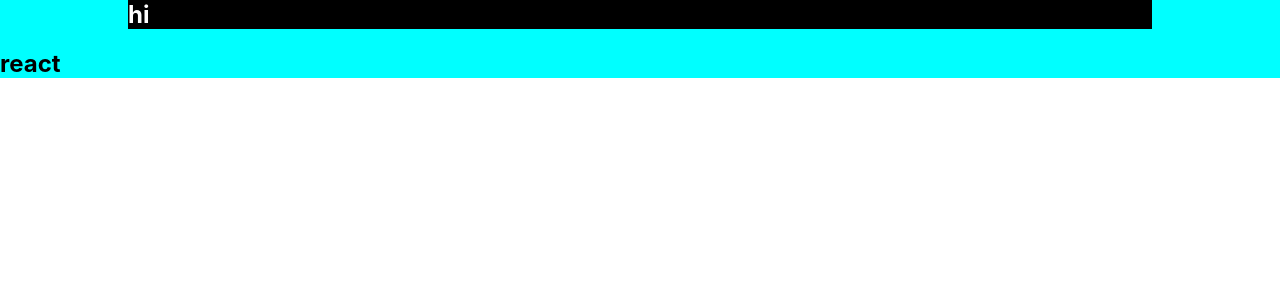
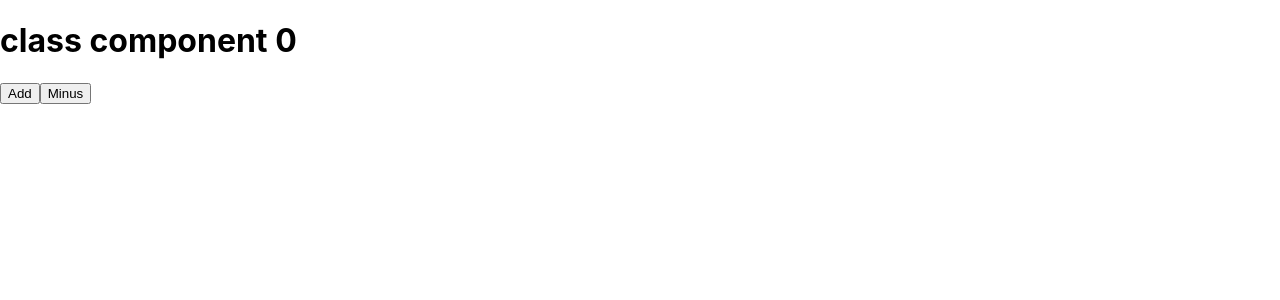
Before and after one commit to Hongaproject/React-Study-Collection, a React (Create React App) app in the folder nomadcoder-React/elementary/: page / in a window 1280 px wide. Shown: the top 300 px of the page. Built offline with nearby package versions, Linux system fonts and the light colour scheme.

Commit message:
class component

```diff
--- a/nomadcoder-React/elementary/src/App.jsx
+++ b/nomadcoder-React/elementary/src/App.jsx
@@ -1,23 +1,43 @@
 import React from "react";
-import './App.css';
-import HelloWorld from "./component/HelloWorld";
 
+class App extends React.Component {
+  // class이지만 React.Component로 확장 후 표시가 됨
+  // 무조건 render method 안에 넣어야함 react는 class component의 render method를 실행 시킴.
+  // 사용이유 class component가 가진 state를 사용하기 위해 사용한다.
+  // state는 object이며 component의 data를 넣고 data는 값이 변한다.
+  state = {
+    count: 0
+  };
 
+  add = () => {
+    // this.setState({count: this.state.count + 1});
+    this.setState(current => ({count: current.state.count + 1})); // 이렇게 사용해야 외부의 상태에 의존하지 않는 가장 좋은 방법이다.
+  }
 
-function App() {
+  minus = () => {
+    // this.setState({count: this.state.count - 1});
+    this.setState(current => ({count: current.state.count - 1}));
+  }
 
-  const name = "react";
-
-  const Hello = "HW~";
-
-  return (
-    <div className="wrapper">
-      <h2 className="text">hi</h2>
-      <HelloWorld hello={Hello}/>
-      <h2>{name}</h2>
-    </div>
-
-  );
+  render(){
+    return(
+      <div>
+        <h1>class component {this.state.count} </h1>
+        <button onClick={this.add}>Add</button>
+        <button onClick={this.minus}>Minus</button>
+      </div>
+    );
+  }
 }
 
 export default App;
+
+// function App() { //function component는 function -> return해서 표시가 됨
+//   return(
+//     <div>
+//       <h1>function component</h1>
+//     </div>
+//   );
+// }
+
+// export default App;
--- a/nomadcoder-React/elementary/src/component/HelloWorld.jsx
+++ /dev/null
@@ -1,7 +0,0 @@
-function HelloWorld() {
-    return (
-      <div></div>
-    );
-  }
-
-  export default HelloWorld;
```
